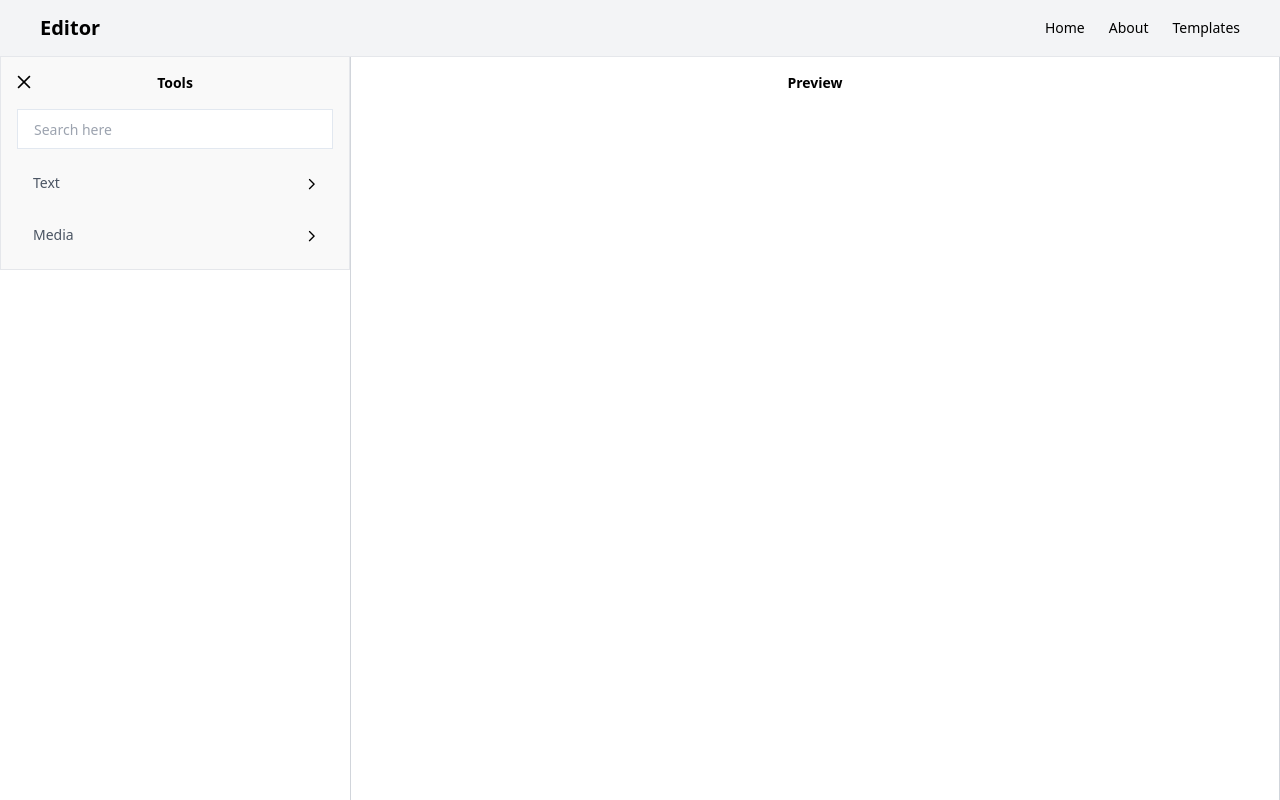
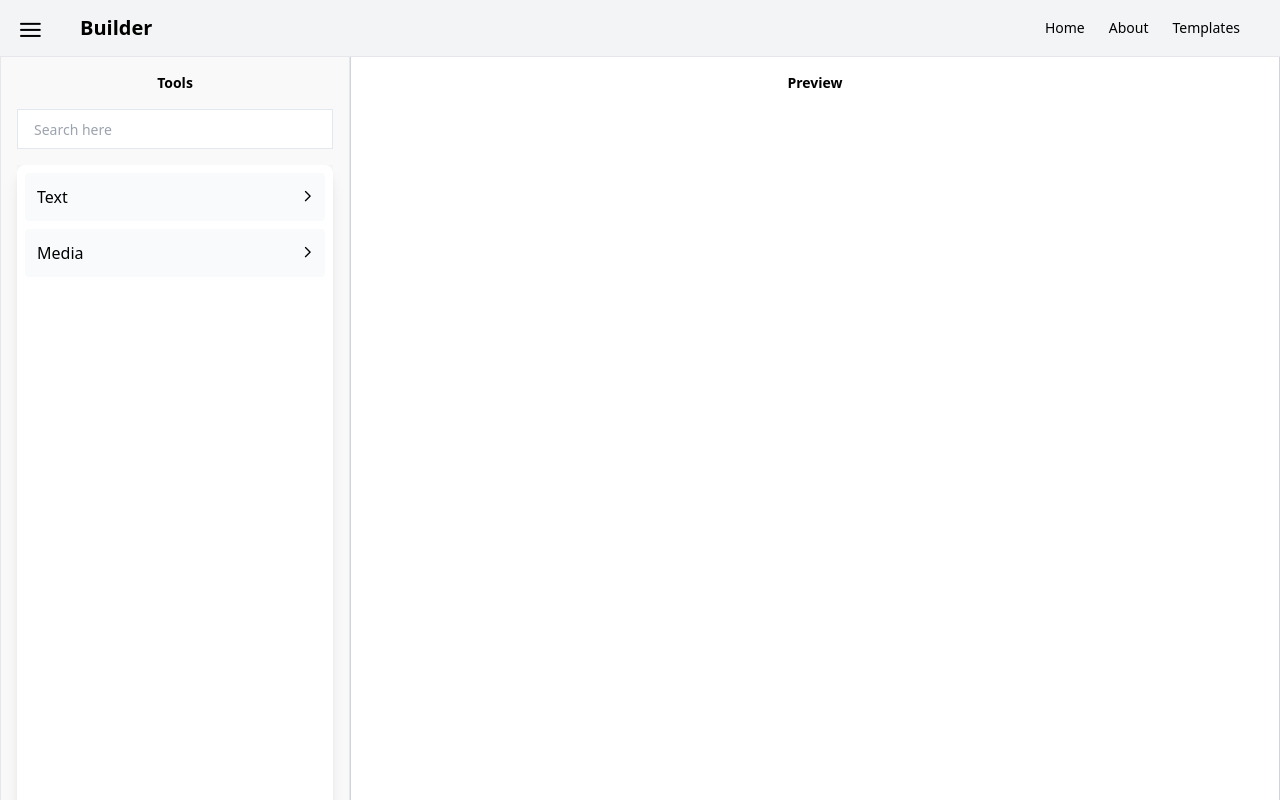
Before and after one commit to mumer2/cv-editor, a Vue app: page / in a window 1280 px wide. Shown: the top 800 px of the page. Built offline with nearby package versions, Linux system fonts and the light colour scheme.

Commit message:
Slidebar

```diff
--- a/src/components/Home.vue
+++ b/src/components/Home.vue
@@ -2,12 +2,12 @@
   <div class="flex h-screen">
 
     <div>
-      <button @click="toggleSidebar" class="absolute top-[63px] left-2 z-30 p-2 rounded-lg focus:outline-none">
+      <button @click="toggleSidebar" class="fixed top-[12px]  left-3 z-50 p-2 rounded-lg focus:outline-none">
         <span v-if="isSidebarOpen">
-          <i class="pi pi-times" style="font-size: 1rem; color:black"></i>
+          <i class="pi pi-bars" style="font-size: 1.3rem; color:black"></i>
         </span>
         <span v-else>
-          <i class="pi pi-bars" style="font-size: 1rem; color:black"></i>
+          <i class="pi pi-bars" style="font-size: 1.3rem; color:black"></i>
         </span>
       </button>
     </div>
@@ -23,18 +23,42 @@
               class="peer relative h-10 w-full border border-slate-200 px-4 pr-12 text-sm text-slate-500 outline-none transition-all autofill:bg-white invalid:border-pink-500 invalid:text-pink-500 focus:border-gray-300 focus:outline-none invalid:focus:border-pink-500 focus-visible:outline-none disabled:cursor-not-allowed disabled:bg-slate-50 disabled:text-slate-400" />
           </div>
 
-          <!-- Text -->
-          <div v-for="(tool, index) in tools" :key="index" class="space-y-2">
-            <button @click="toggleTool(tool)" class="flex justify-between w-full py-2 px-4 text-black rounded">
-              <span class="text-gray-600 text-sm">{{ tool.name }}</span>
+          <div class="relative w-full h-screen flex bg-gray-100">
+            <!-- Main Tools Menu -->
+            <div v-if="currentMenu === 'main'" class="p-2 bg-white rounded-lg shadow-lg w-80">
+              <ul class="space-y-2">
+                <li v-for="tool in tools" :key="tool.id" @click="openSubMenu('textSubMenu',tool.id)"
+                  class="flex justify-between w-full cursor-pointer p-3 bg-slate-50 text-black rounded">
+                  <span>
+                    {{ tool.name }}
+                  </span>
                   <i :class="tool.isOpen ? 'pi pi-times' : 'pi pi-chevron-right'"
                     style="font-size: 0.7rem; margin-top: 6px;" class="text-black"></i>
+                </li>
+
+
+                <li v-for="tool2 in tools2" :key="tool2.id" @click="openSubMenu2('mediaSubMenu',tool2.id)"
+                  class="flex justify-between w-full cursor-pointer p-3 bg-slate-50 text-black rounded">
+                  <span>
+                    {{ tool2.name }}
+                  </span>
+                  <i :class="tool2.isOpen ? 'pi pi-times' : 'pi pi-chevron-right'"
+                    style="font-size: 0.7rem; margin-top: 6px;" class="text-black"></i>
+                </li>
+
+              </ul>
+            </div>
+
+            <!-- Submenu Popup -->
+            <div v-else-if="currentMenu === 'textSubMenu'" class="p-2 bg-white rounded-lg w-80">
+              <button @click="backToMainMenu" class="mb-4 text-sm text-blue-600 hover:text-blue-700">
+                ← Back
               </button>
+              <ul>
+                <li>
 
-            <transition name="fade">
-              <div v-if="tool.isOpen">
-                <div @click="openEditor(subTool)">
                   <div class="grid grid-cols-3 gap-3">
+
                     <button @click="openParagraphConfigPopup"
                       class="flex  flex-col gap-2 items-center py-2 px-4 text-black rounded hover:bg-slate-200">
                       <span>
@@ -116,22 +140,19 @@
                     </button>
 
                   </div>
-                </div>
-              </div>
-            </transition>
+
+                </li>
+              </ul>
             </div>
 
             <!-- Media -->
-          <div v-for="(tool2, index) in tool2s" :key="index" class="space-y-2">
-            <button @click="toggleTools(tool2s)" class="flex justify-between w-full py-2 px-4 text-black rounded ">
-              <span class="text-gray-600 text-sm">{{ tool2.name }}</span>
-              <i :class="tool2s.isOpen ? 'pi pi-times' : 'pi pi-chevron-right'"
-                style="font-size: 0.7rem; margin-top: 6px;" class="text-black"></i>
+            <div v-else-if="currentMenu === 'mediaSubMenu'" class="p-2 bg-white rounded-lg w-80">
+              <button @click="backToMainMenu" class="mb-4 text-sm text-blue-600 hover:text-blue-700">
+                ← Back
               </button>
+              <ul>
+                <li>
 
-            <transition name="fade">
-              <div v-if="tool2s.isOpen">
-                <div @click="openEditor(subTool)">
                   <div class="grid grid-cols-3 gap-3">
 
                     <button @click="openImagePopup"
@@ -151,17 +172,12 @@
                       <span class="text-sm">Cover</span>
                     </button>
 
-                    <!-- <button @click="openImagePopup"
-                      class="flex flex-col gap-2 items-center py-2 px-4 text-black rounded hover:bg-slate-200">
-                      <span>
-                        <Icon icon="mage:file-2" style="color: black;font-size: 26px;" />
-                      </span>
-                      <span class="text-sm">File</span>
-                    </button> -->
+
                   </div>
+                </li>
+              </ul>
             </div>
-              </div>
-            </transition>
+
           </div>
         </div>
       </transition>
@@ -372,16 +388,17 @@ export default {
       contentBlocks: [],
       currentLink: null,
       columns: 0,
+      currentMenu: "main",
       tools: [
         {
+          id: "tool1",
           name: "Text",
-          isOpen: false,
         },
       ],
-      tool2s: [
+      tools2: [
         {
+          id: "tool2",
           name: "Media",
-          isOpen: false,
         },
       ],
 
@@ -396,6 +413,22 @@ export default {
     },
     toggleTools(tools) {
       tools.isOpen = !tools.isOpen;
+    },
+
+    openSubMenu(toolId) {
+      this.currentMenu = toolId;
+    },
+    openSubMenu2(tool2Id) {
+      this.currentMenu = tool2Id;
+    },
+    backToMainMenu() {
+      this.currentMenu = "main";
+    },
+    getSubMenu(toolId) {
+      return this.tools.find((tool) => tool.id === toolId);
+    },
+    getSubMenu2(tool2Id) {
+      return this.tools2.find((tool2) => tool2.id === tool2Id);
     },
 
     // Paragraph
--- a/src/components/Navbar.vue
+++ b/src/components/Navbar.vue
@@ -1,8 +1,8 @@
 <template>
     <div class="bg-gray-100 text-black border-b fixed top-0 left-0 w-full z-50">
         <div class="container mx-auto px-10 flex justify-between items-center h-14">
-            <div class="text-xl font-bold">
-                <router-link to="/" class="hover:text-gray-400">Editor</router-link>
+            <div class="text-xl font-bold ml-10">
+                <router-link to="/" class="hover:text-gray-400">Builder</router-link>
             </div>
 
             <nav class="hidden md:flex space-x-6 text-sm">
@@ -18,13 +18,18 @@
                 </svg>
             </button>
         </div>
-        <div v-if="isOpen" class="md:visible text-center text-black bg-gray-100 z-50">
-            <nav class="space-y-2 py-2 px-4">
-                <RouterLink to="/" class="block hover:text-blue-500">Home</RouterLink>
-                <RouterLink to="/about" class="block hover:text-blue-500">About</RouterLink>
-                <RouterLink to="/templates" class="block hover:text-blue-500">Templates</RouterLink>
-            </nav>
-        </div>
+        <transition name="slide-in-from-right">
+            <div
+                v-if="isOpen"
+                class="fixed top-10 text-center right-0 w-2/3 md:w-1/4 h-full bg-gray-100 shadow-lg z-50 flex flex-col py-4 px-6"
+            >
+                <nav class="space-y-4">
+                    <RouterLink to="/" class="block hover:text-blue-500">Home</RouterLink>
+                    <RouterLink to="/about" class="block hover:text-blue-500">About</RouterLink>
+                    <RouterLink to="/templates" class="block hover:text-blue-500">Templates</RouterLink>
+                </nav>
+            </div>
+        </transition>
     </div>
 </template>
 
@@ -43,3 +48,26 @@ export default {
     },
 };
 </script>
+<style scoped>
+/* Transition for the sidebar menu */
+.slide-in-from-right-enter-active,
+.slide-in-from-right-leave-active {
+    transition: transform 0.3s ease-in-out;
+}
+
+.slide-in-from-right-enter {
+    transform: translateX(100%); /* Start off-screen on the right */
+}
+
+.slide-in-from-right-enter-to {
+    transform: translateX(0); /* Move into view */
+}
+
+.slide-in-from-right-leave {
+    transform: translateX(0); /* Start in view */
+}
+
+.slide-in-from-right-leave-to {
+    transform: translateX(100%); /* Slide out to the right */
+}
+</style>
--- a/src/components/Recovery.vue
+++ b/src/components/Recovery.vue
@@ -2,12 +2,12 @@
   <div class="flex h-screen">
 
     <div>
-      <button @click="toggleSidebar" class="absolute top-[63px] left-2 z-30 p-2 rounded-lg focus:outline-none">
+      <button @click="toggleSidebar" class="fixed top-[12px]  left-3 z-50 p-2 rounded-lg focus:outline-none">
         <span v-if="isSidebarOpen">
-          <i class="pi pi-times" style="font-size: 1rem; color:black"></i>
+          <i class="pi pi-bars" style="font-size: 1.3rem; color:black"></i>
         </span>
         <span v-else>
-          <i class="pi pi-bars" style="font-size: 1rem; color:black"></i>
+          <i class="pi pi-bars" style="font-size: 1.3rem; color:black"></i>
         </span>
       </button>
     </div>
@@ -23,18 +23,42 @@
               class="peer relative h-10 w-full border border-slate-200 px-4 pr-12 text-sm text-slate-500 outline-none transition-all autofill:bg-white invalid:border-pink-500 invalid:text-pink-500 focus:border-gray-300 focus:outline-none invalid:focus:border-pink-500 focus-visible:outline-none disabled:cursor-not-allowed disabled:bg-slate-50 disabled:text-slate-400" />
           </div>
 
-          <!-- Text -->
-          <div v-for="(tool, index) in tools" :key="index" class="space-y-2">
-            <button @click="toggleTool(tool)" class="flex justify-between w-full py-2 px-4 text-black rounded">
-              <span class="text-gray-600 text-sm">{{ tool.name }}</span>
+          <div class="relative w-full h-screen flex bg-gray-100">
+            <!-- Main Tools Menu -->
+            <div v-if="currentMenu === 'main'" class="p-2 bg-white rounded-lg shadow-lg w-80">
+              <ul class="space-y-2">
+                <li v-for="tool in tools" :key="tool.id" @click="openSubMenu('textSubMenu',tool.id)"
+                  class="flex justify-between w-full cursor-pointer p-3 bg-slate-50 text-black rounded">
+                  <span>
+                    {{ tool.name }}
+                  </span>
                   <i :class="tool.isOpen ? 'pi pi-times' : 'pi pi-chevron-right'"
                     style="font-size: 0.7rem; margin-top: 6px;" class="text-black"></i>
+                </li>
+
+
+                <li v-for="tool2 in tools2" :key="tool2.id" @click="openSubMenu2('mediaSubMenu',tool2.id)"
+                  class="flex justify-between w-full cursor-pointer p-3 bg-slate-50 text-black rounded">
+                  <span>
+                    {{ tool2.name }}
+                  </span>
+                  <i :class="tool2.isOpen ? 'pi pi-times' : 'pi pi-chevron-right'"
+                    style="font-size: 0.7rem; margin-top: 6px;" class="text-black"></i>
+                </li>
+
+              </ul>
+            </div>
+
+            <!-- Submenu Popup -->
+            <div v-else-if="currentMenu === 'textSubMenu'" class="p-2 bg-white rounded-lg w-80">
+              <button @click="backToMainMenu" class="mb-4 text-sm text-blue-600 hover:text-blue-700">
+                ← Back
               </button>
+              <ul>
+                <li>
 
-            <transition name="fade">
-              <div v-if="tool.isOpen">
-                <div @click="openEditor(subTool)">
                   <div class="grid grid-cols-3 gap-3">
+
                     <button @click="openParagraphConfigPopup"
                       class="flex  flex-col gap-2 items-center py-2 px-4 text-black rounded hover:bg-slate-200">
                       <span>
@@ -116,22 +140,19 @@
                     </button>
 
                   </div>
-                </div>
-              </div>
-            </transition>
+
+                </li>
+              </ul>
             </div>
 
             <!-- Media -->
-          <div v-for="(tool2, index) in tool2s" :key="index" class="space-y-2">
-            <button @click="toggleTools(tool2s)" class="flex justify-between w-full py-2 px-4 text-black rounded ">
-              <span class="text-gray-600 text-sm">{{ tool2.name }}</span>
-              <i :class="tool2s.isOpen ? 'pi pi-times' : 'pi pi-chevron-right'"
-                style="font-size: 0.7rem; margin-top: 6px;" class="text-black"></i>
+            <div v-else-if="currentMenu === 'mediaSubMenu'" class="p-2 bg-white rounded-lg w-80">
+              <button @click="backToMainMenu" class="mb-4 text-sm text-blue-600 hover:text-blue-700">
+                ← Back
               </button>
+              <ul>
+                <li>
 
-            <transition name="fade">
-              <div v-if="tool2s.isOpen">
-                <div @click="openEditor(subTool)">
                   <div class="grid grid-cols-3 gap-3">
 
                     <button @click="openImagePopup"
@@ -151,17 +172,12 @@
                       <span class="text-sm">Cover</span>
                     </button>
 
-                    <!-- <button @click="openImagePopup"
-                      class="flex flex-col gap-2 items-center py-2 px-4 text-black rounded hover:bg-slate-200">
-                      <span>
-                        <Icon icon="mage:file-2" style="color: black;font-size: 26px;" />
-                      </span>
-                      <span class="text-sm">File</span>
-                    </button> -->
+
                   </div>
+                </li>
+              </ul>
             </div>
-              </div>
-            </transition>
+
           </div>
         </div>
       </transition>
@@ -372,16 +388,17 @@ export default {
       contentBlocks: [],
       currentLink: null,
       columns: 0,
+      currentMenu: "main",
       tools: [
         {
+          id: "tool1",
           name: "Text",
-          isOpen: false,
         },
       ],
-      tool2s: [
+      tools2: [
         {
+          id: "tool2",
           name: "Media",
-          isOpen: false,
         },
       ],
 
@@ -396,6 +413,22 @@ export default {
     },
     toggleTools(tools) {
       tools.isOpen = !tools.isOpen;
+    },
+
+    openSubMenu(toolId) {
+      this.currentMenu = toolId;
+    },
+    openSubMenu2(tool2Id) {
+      this.currentMenu = tool2Id;
+    },
+    backToMainMenu() {
+      this.currentMenu = "main";
+    },
+    getSubMenu(toolId) {
+      return this.tools.find((tool) => tool.id === toolId);
+    },
+    getSubMenu2(tool2Id) {
+      return this.tools2.find((tool2) => tool2.id === tool2Id);
     },
 
     // Paragraph
```
Lines whose indentation alone changed are shown as unchanged.
